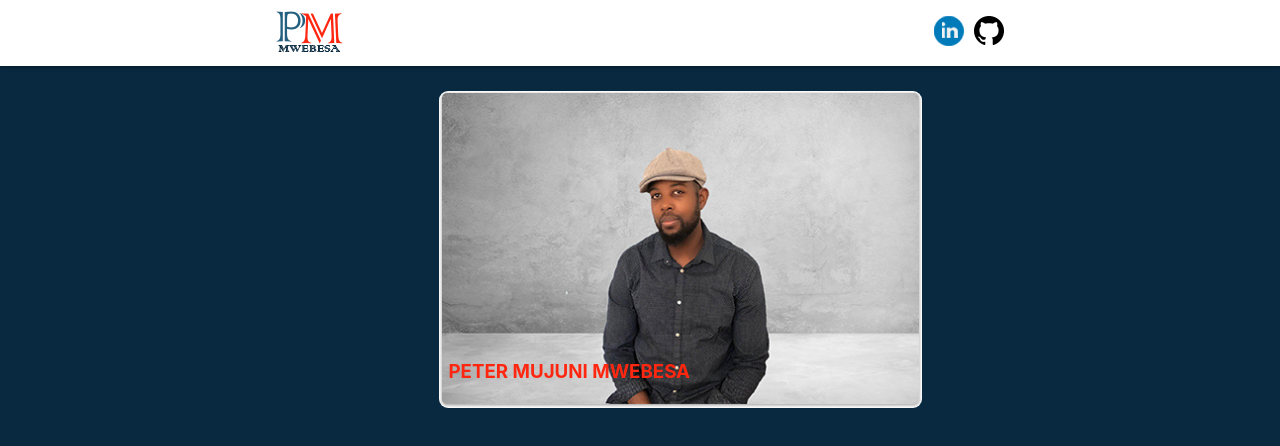
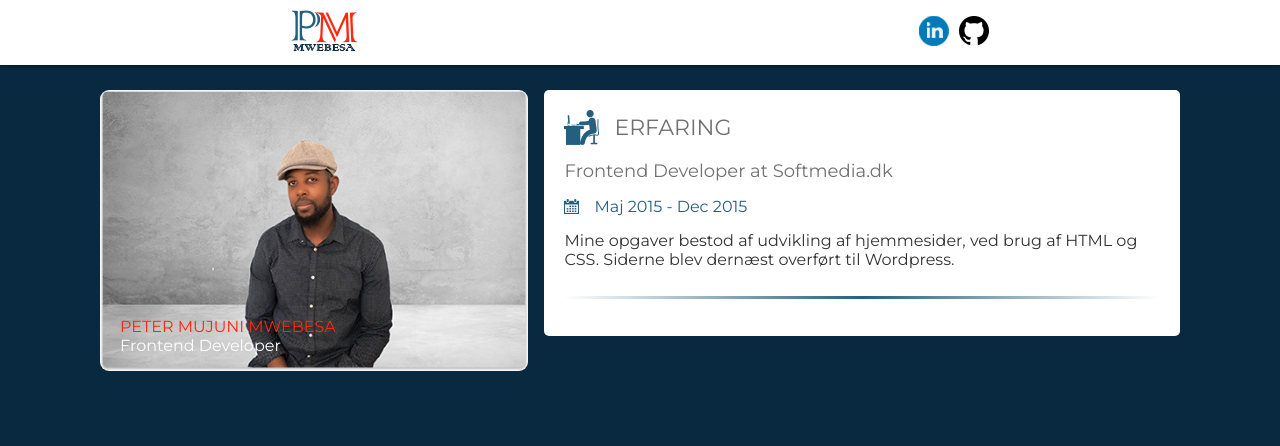
Before and after one commit to PeterMujuni/Peters-CV, a React (Create React App) app: page / in a window 1280 px wide. Shown: the top 446 px of the page. Built offline with nearby package versions, Linux system fonts and the light colour scheme.

Commit message:
add experience component

```diff
--- a/public/index.html
+++ b/public/index.html
@@ -24,6 +24,7 @@
       work correctly both with client-side routing and a non-root public URL.
       Learn how to configure a non-root public URL by running `npm run build`.
     -->
+    <link href="https://fonts.googleapis.com/css?family=Montserrat" rel="stylesheet">
     <title>Peters CV</title>
   </head>
   <body>
--- a/src/Components/App/App.css
+++ b/src/Components/App/App.css
@@ -1,3 +1,52 @@
+/* RESET */
+html, body, div, span, object, iframe,
+h1, h2, h3, h4, h5, h6, p, blockquote, pre,
+a, abbr, acronym, address, code,
+del, dfn, em, img, q, dl, dt, dd, ol, ul, li,
+fieldset, form, label, legend,
+table, caption, tbody, tfoot, thead, tr, th, td, figure {
+  margin: 0;
+  padding: 0;
+  border: 0;
+  font-weight: inherit;
+  font-style: inherit;
+  font-size: 100%;
+  font-family: inherit;
+}
+
+em {
+	font-style: italic;
+}
+
+strong {
+	font-weight: bold;
+}
+
+html,
+body {
+	margin:0;
+	padding:0;
+	height:100%;
+  font-family: 'Montserrat', sans-serif;
+}
+/* /END RESET */
+
+h2 {
+  color: #727171;
+  font-size: 22px;
+}
+
+h3 {
+  color: #727171;
+  font-size: 18px;
+  font-weight: 500;
+}
+
+h4 {
+  color: #255f7f;
+  font-size: 16px;
+}
+
 header {
   position: fixed;
   top: 0;
@@ -10,8 +59,80 @@ header {
 }
 
 .container {
+  width: 1080px;
+  margin: 90px auto 0;
+  display: grid;
+  grid-auto-flow: column;
+  gap: 1em;
+}
+
+article.box {
+  background-color: #fff;
+  border-radius: 5px;
+  padding: 20px;
+}
+
+article.box > div{
+  margin-bottom: 15px;
+}
+
+article.box > .header,
+article.box > .work-dato{
+  display: flex;
+  align-items: center;
+}
+
+article.box > .header > h2,
+article.box > .work-dato > h4{
+  margin-left: 15px;
+  font-weight: 500;
+}
+
+article.box > .text {
+  color: #333333;
+}
+
+/*article.box hr {
+  overflow: visible; /* For IE */
+  /*padding: 0;
+  border: none;
+  border-top: medium double #255f7f;
+  color: #255f7f;
+  text-align: center;
+}
+
+article.box hr:after {
+  content: "&";
+  display: inline-block;
+  position: relative;
+  top: -0.7em;
+  font-size: 1.5em;
+  padding: 0 0.25em;
+  background: white;
+}*/
+
+article.box hr {
+  line-height: 5px;
+  position: relative;
+  outline: 0;
+  color: black;
+  text-align: center;
+  height: 1.5em;
+  border: none;
+}
+
+article.box hr:before {
+  content: '';
+  background: linear-gradient(to right, transparent, #255f7f, transparent);
+  position: absolute;
+  left: 0;
+  top: 50%;
   width: 100%;
-  display: flex;
-  justify-content: center;
-  margin-top: 75px;
+  height: 3px;
 }
+
+@media (max-width: 1080px) {
+  .container {
+    grid-auto-flow: row;
+  }
+}
--- a/src/Components/App/App.js
+++ b/src/Components/App/App.js
@@ -6,6 +6,7 @@ import github from '../Navbar/github.png';
 import logo from '../Navbar/portfolioLogo.png';
 import profilePhoto from '../ProfilePhoto/profilePhoto.jpg';
 import { ProfilePhoto } from '../ProfilePhoto/ProfilePhoto';
+import { Experience } from '../Experience/Experience';
 
 class App extends React.Component {
 
@@ -23,6 +24,9 @@ class App extends React.Component {
           <section className="left">
             <ProfilePhoto profilePhoto={profilePhoto}/>
           </section>
+          <section className="right">
+            <Experience />
+          </section>
         </section>
       </div>
     );
--- /dev/null
+++ b/src/Components/Experience/Experience.js
@@ -0,0 +1,28 @@
+import React from "react";
+import './Experience.css';
+import workDeskIcon from './experince.png';
+import calenderIcon from './calender.png';
+
+export class Experience extends React.Component {
+    render() {
+        return (
+            <article className="erfaring box">
+                <div className="header">
+                    <img src={workDeskIcon} alt="a worker at a desk" />
+                    <h2>ERFARING</h2>
+                </div>
+                <div className="under-titel">
+                    <h3>Frontend Developer at Softmedia.dk</h3>
+                </div>
+                <div className="work-dato">
+                    <img src={calenderIcon} alt="a calender" />
+                    <h4 className="dato">Maj 2015 - Dec 2015</h4>
+                </div>
+                <div className="text" id="last-text">
+                    <p>Mine opgaver bestod af udvikling af hjemmesider, ved brug af HTML og CSS. Siderne blev dernæst overført til Wordpress.</p>
+                </div>
+                <hr></hr>
+            </article>
+        );
+    }
+}
--- a/src/Components/Navbar/Navbar.css
+++ b/src/Components/Navbar/Navbar.css
@@ -2,6 +2,7 @@ nav {
     display: flex;
     justify-content: space-around;
     align-items: center;
+    padding: 10px;
 }
 
 nav ul {
--- a/src/Components/ProfilePhoto/ProfilePhoto.css
+++ b/src/Components/ProfilePhoto/ProfilePhoto.css
@@ -1,12 +1,9 @@
 /*** LEFT SECTION ***/
 section.left {
-    width: 483px;
 }
 
-section.left figure {
+section.left figure.profile-photo {
     position: relative;
-    width: 100%;
-    margin-bottom: 20px;
 }
 
 section.left figure img {
@@ -14,10 +11,17 @@ section.left figure img {
     border-radius: 9px;
 }
 
-section.left figure h1 {
-    position: absolute;
-    bottom: 0;
-    left: 0;
-    padding: 10px;
+.profile-text h1 {
+    bottom: 10px;
     color: #ff2710;
 }
+
+.profile-text p {
+    color: white;
+}
+
+.profile-text {
+    position: absolute;
+    left: 20px;
+    bottom: 20px;
+}
--- a/src/Components/ProfilePhoto/ProfilePhoto.js
+++ b/src/Components/ProfilePhoto/ProfilePhoto.js
@@ -5,8 +5,11 @@ export class ProfilePhoto extends React.Component {
     render() {
         return (
             <figure className="profile-photo">
-                <h1>PETER MUJUNI MWEBESA</h1>
-                <img src={this.props.profilePhoto} alt="of Peter" />
+                <img src={this.props.profilePhoto} />
+                <div className="profile-text">
+                    <h1>PETER MUJUNI MWEBESA</h1>
+                    <p>Frontend Developer</p>
+                </div>
             </figure>
         );
     }
```
Also changed, not shown: src/Components/Experience/Experience.css (added), src/Components/Experience/calender.png (added), src/Components/Experience/experince.png (added), src/Components/Personal-info/Personal-info.js (added).
